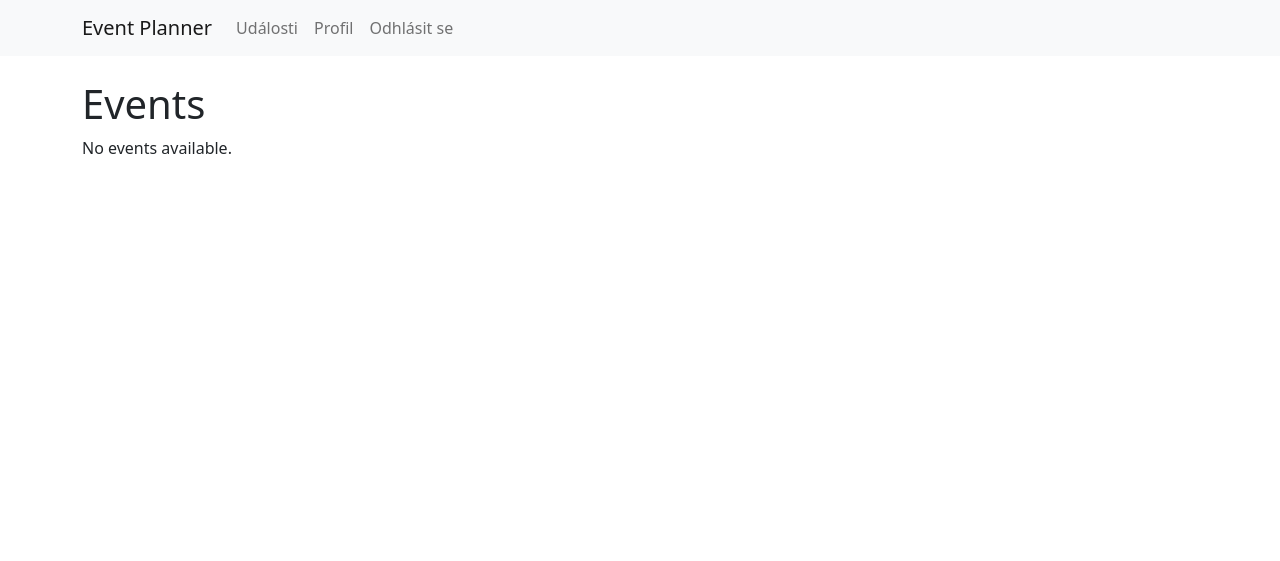
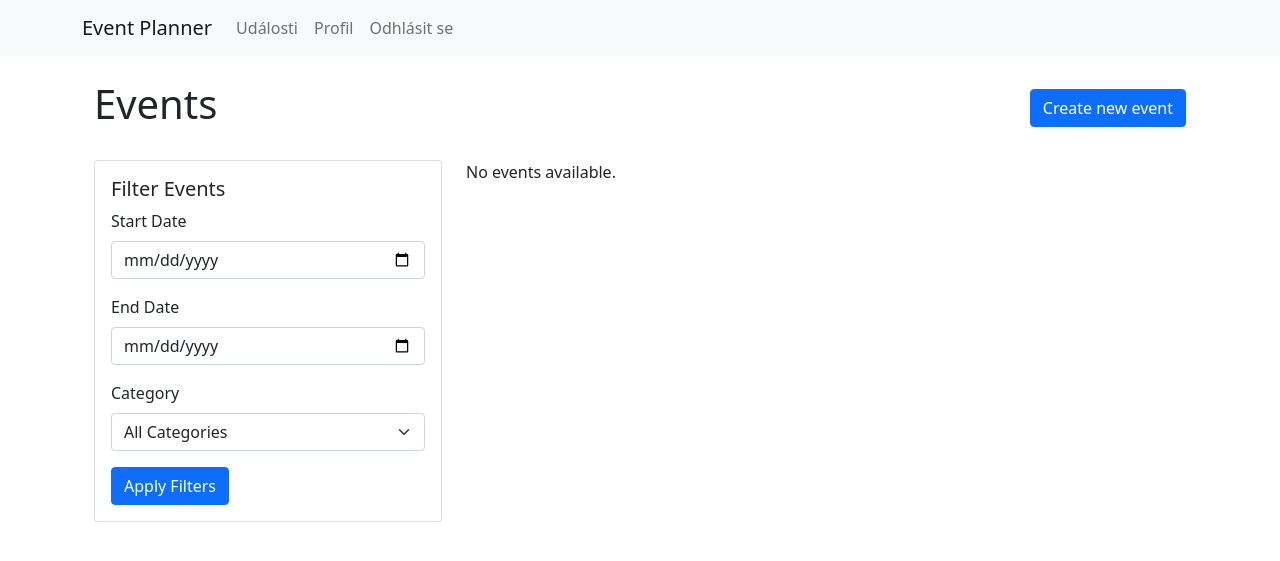
Before and after one commit to BarboraKindl/EventPlanner, a Django app: page /events/ in a window 1280 px wide. Shown: the top 561 px of the page. Run offline with Django 3.2, Linux system fonts and the light colour scheme; the visitor is signed in with stand-in values (Sample User, id 1); data that the repository does not hold is empty; parts of the project's set-up code (start-up, migrations or seed data) failed here and were passed over.

Commit message:
Improved the event list page layout and added filtering functionality

```diff
--- a/templates/events/event_list.html
+++ b/templates/events/event_list.html
@@ -1,23 +1,58 @@
 {% extends "base.html" %}
 
 {% block content %}
+<div class="container my-4">
+    <div class="d-flex justify-content-between align-items-center mb-4">
         <h1>Events</h1>
+        <a href="{% url 'event_new' %}" class="btn btn-primary">Create new event</a>
+    </div>
+
+    <div class="row mb-4">
+        <div class="col-md-4">
+            <div class="card">
+                <div class="card-body">
+                    <h5 class="card-title">Filter Events</h5>
+                    <form method="get">
+                        <div class="mb-3">
+                            <label for="start_date" class="form-label">Start Date</label>
+                            <input type="date" class="form-control" id="start_date" name="start_date">
+                        </div>
+                        <div class="mb-3">
+                            <label for="end_date" class="form-label">End Date</label>
+                            <input type="date" class="form-control" id="end_date" name="end_date">
+                        </div>
+                        <div class="mb-3">
+                            <label for="category" class="form-label">Category</label>
+                            <select class="form-select" id="category" name="category">
+                                <option value="">All Categories</option>
+                                <!-- Add category options here -->
+                            </select>
+                        </div>
+                        <button type="submit" class="btn btn-primary">Apply Filters</button>
+                    </form>
+                </div>
+            </div>
+        </div>
+        <div class="col-md-8">
             {% if events %}
-        <div class="row">
+                <div class="row row-cols-1 row-cols-md-2 g-4">
                     {% for event in events %}
-                <div class="col-md-4 mb-4">
-                    <div class="card">
+                        <div class="col">
+                            <div class="card h-100 shadow-sm">
                                 <div class="card-body">
                                     <h5 class="card-title">{{ event.title }}</h5>
                                     <p class="card-text">{{ event.description|truncatewords:20 }}</p>
-                            <a href="{% url 'event_detail' event.id %}" class="btn btn-primary">View Event</a>
+                                    <p class="card-text"><small class="text-muted">{{ event.start_time|date:"d.m.Y H:i" }}</small></p>
+                                </div>
+                                <div class="card-footer bg-transparent border-top-0">
+                                    <a href="{% url 'event_detail' event.id %}" class="btn btn-primary">View</a>
                                 </div>
                             </div>
                         </div>
                     {% endfor %}
                 </div>
 
-        <nav aria-label="Event pagination">
+                <nav aria-label="Event pagination" class="mt-4">
                     <ul class="pagination justify-content-center">
                         {% if events.has_previous %}
                             <li class="page-item">
@@ -55,4 +90,7 @@
             {% else %}
                 <p>No events available.</p>
             {% endif %}
+        </div>
+    </div>
+</div>
 {% endblock %}
```
Lines whose indentation alone changed are shown as unchanged.
